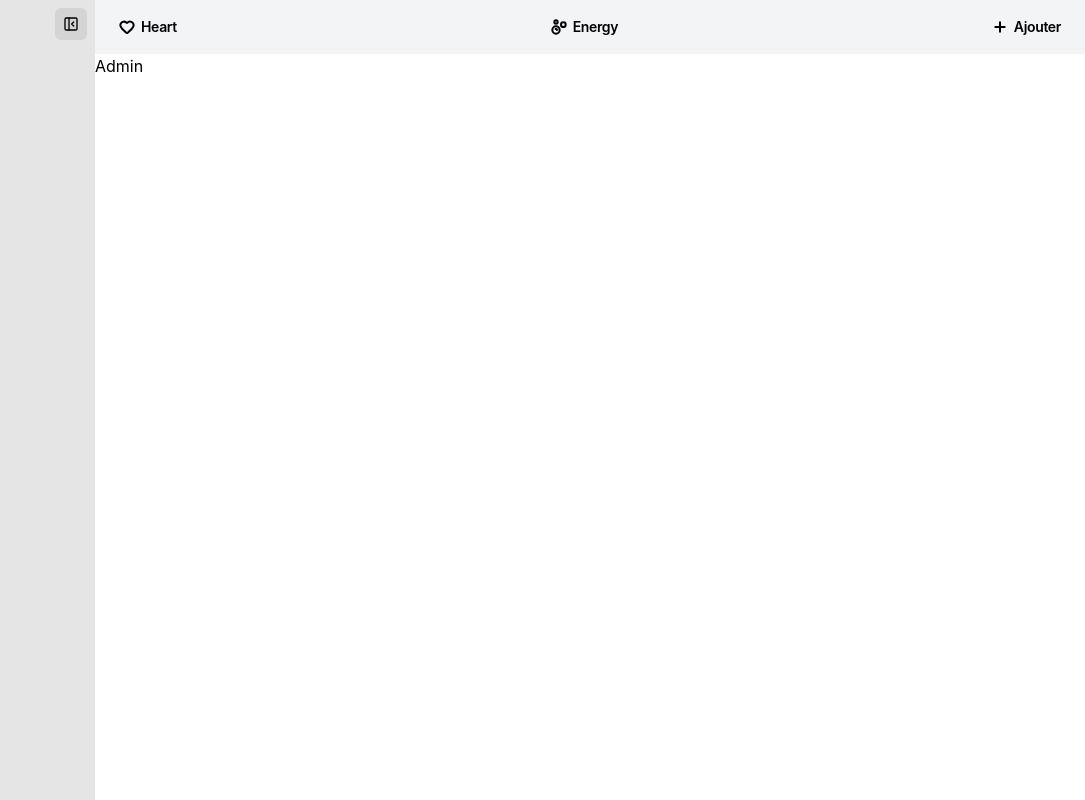
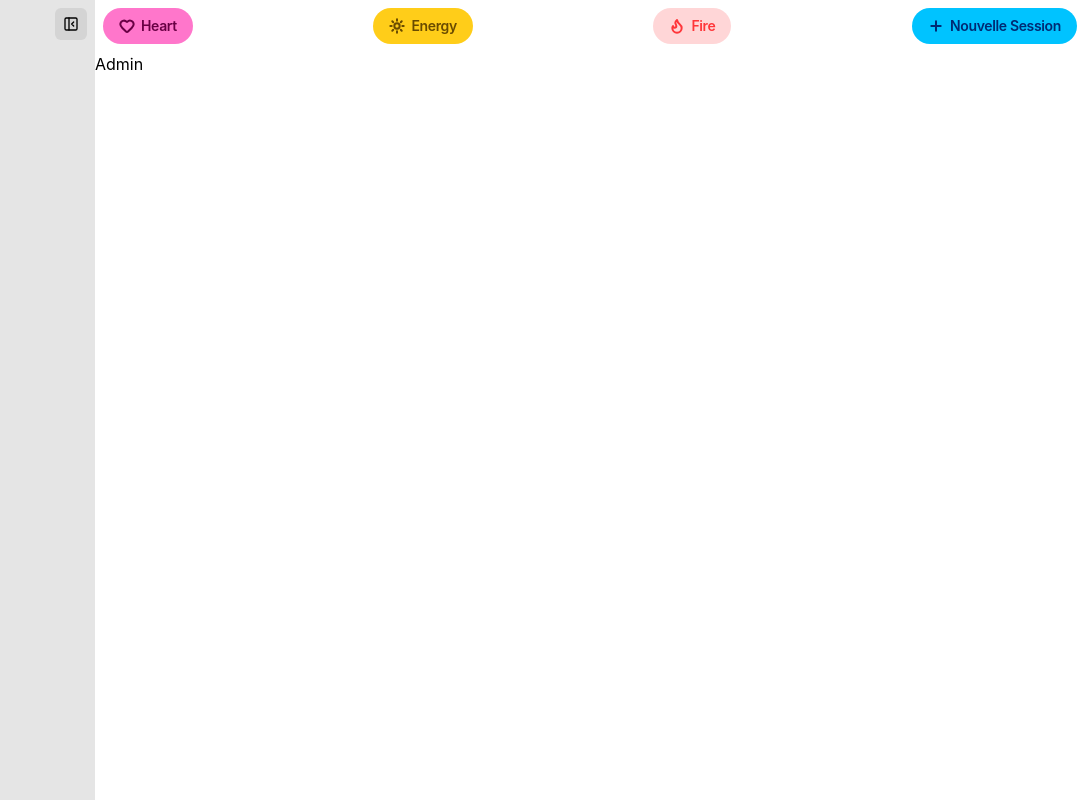
Before and after one commit to Codegithub2024/Gestion-formation, a React (Vite) app: page /admin in a window 1280 px wide. Shown: the whole page, without its empty margins (195-1280 px from the left). Built offline with nearby package versions, Linux system fonts and the light colour scheme; no server answers.

Commit message:
backend api tested successfully

```diff
--- a/package.json
+++ b/package.json
@@ -17,7 +17,8 @@
     "react": "^19.2.4",
     "react-dom": "^19.2.4",
     "react-router-dom": "^7.14.0",
-    "tailwindcss": "^4.2.2"
+    "tailwindcss": "^4.2.2",
+    "zustand": "^5.0.12"
   },
   "devDependencies": {
     "@eslint/js": "^9.39.4",
--- a/src/App.tsx
+++ b/src/App.tsx
@@ -1,15 +1,32 @@
 import { Routes, Route, BrowserRouter } from "react-router-dom";
 import AdminLayout from "./layout/AdminLayout";
+import { useEffect, useState } from "react";
 
 function App() {
+  // const [data, setData] = useState(null)
 
-    const data = login();
+  useEffect(() => {
+    login();
+  }, []);
 
-    async function login() {
-      const req = await fetch("http://localhost:8085/api/auth/login");
-      const response = await req.json();
-      return response;
+  async function login() {
+    const res = await fetch("http://localhost:8086/api/auth/login", {
+      method: "POST",
+      headers: {
+        "Content-Type": "application/json",
+      },
+      body: JSON.stringify({
+        email: "admin@formation.com",
+        motDePasse: "admin123",
+      }),
+    });
+
+    if (!res.ok) {
+      throw new Error("Erreur de connexion");
     }
+
+    console.log(await res.json());
+  }
 
   return (
     <BrowserRouter>
@@ -18,14 +35,13 @@ function App() {
           <Route path="/admin" element={<div>Admin</div>} />
         </Route>
         <Route element={<AdminLayout />}>
-          <Route path="/admin" element={<div>Admin</div>} />
+          <Route path="/login" element={<div>Login</div>} />
         </Route>
         <Route
           path="/home"
           element={
-            <div className="flex w-full min-h-screen bg-slate-800 text-white justify-center items-center">
+            <div className="flex w-full min-h-screen bg-neutral-200 text-neutral-800 font-bold justify-center items-center">
               <p>Home</p>
-              <div>{data}</div>
             </div>
           }
         />
--- a/src/components/PrimaryButton.tsx
+++ b/src/components/PrimaryButton.tsx
@@ -1,4 +1,4 @@
-type ButtonStyle = "primary" | "secondary" | "tertiary";
+type ButtonStyle = "blue" | "amber" | "pink" | "red";
 
 type ButtonType = {
   text: string;
@@ -11,14 +11,21 @@ export default function PrimaryButton({
   text,
   children,
   placeAfter,
-  buttonStyle = "primary",
+  buttonStyle = "blue",
 }: ButtonType) {
+  const style = {
+    blue: "bg-primary-blue text-primary-blue-text hover:outline-primary-blue-text",
+    amber:
+      "bg-primary-amber text-primary-amber-text hover:outline-primary-amber-text",
+    pink: "bg-primary-pink text-primary-pink-text hover:outline-primary-pink-text",
+    red: "bg-primary-red-text text-primary-red hover:outline-primary-red",
+  };
   return (
     <button
-      className={`rounded-full inline-flex justify-center items-center bg-${buttonStyle} h-9.5 px-4 outline-1 outline-offset-6 outline-transparent transition-all duration-100 hover:outline-${buttonStyle}-text active:outline-offset-0 hover:outline-offset-2 hover:*:scale-[1.03] active:*:scale-[0.97] ease-out cursor-pointer text-${buttonStyle}-text gap-1.5`}
+      className={`rounded-full inline-flex justify-center items-center h-9 px-4 outline-1 outline-offset-6 outline-transparent transition-all duration-150 active:outline-offset-0 hover:outline-offset-2 hover:*:scale-[1.05] active:*:scale-[0.95] ease-out cursor-pointer ${style[buttonStyle]}`}
     >
       <p
-        className={`text-sm inline-flex justify-center *:stroke-3 transition-all duration-100 items-center gap-1.5 font-semibold capitalize tracking-tight leading-0 text-${buttonStyle}-text`}
+        className={`text-sm inline-flex justify-center *:stroke-3 transition-all duration-150 items-center gap-1.5 font-semibold capitalize tracking-tight leading-0`}
       >
         {!placeAfter && children}
         {text}
--- a/src/index.css
+++ b/src/index.css
@@ -5,10 +5,12 @@
 }
 
 @theme{
-    --color-primary: #00C3FF;
-    --color-primary-text: #002A73;
-    --color-secondary: #FFCD19;
-    --color-secondary-text: #694B00;
-    --color-tertiary: #FF76CB;
-    --color-tertiary-text: #690044;
+    --color-primary-blue: #00C3FF;
+    --color-primary-blue-text: #002A73;
+    --color-primary-amber: #FFCD19;
+    --color-primary-amber-text: #694B00;
+    --color-primary-pink: #FF76CB;
+    --color-primary-pink-text: #690044;
+    --color-primary-red: #FF363A;
+    --color-primary-red-text: #FFD6D7;
 }
--- a/src/layout/AdminLayout.tsx
+++ b/src/layout/AdminLayout.tsx
@@ -1,13 +1,15 @@
-import { Outlet } from "react-router-dom";
+import { NavLink, Outlet } from "react-router-dom";
 import gsap from "gsap";
 import { useGSAP } from "@gsap/react";
 import { useEffect, useRef, useState } from "react";
 import {
   Bubbles,
+  Flame,
   Heart,
   PanelLeftClose,
   PanelLeftOpen,
   Plus,
+  Sun,
 } from "lucide-react";
 import PrimaryButton from "../components/PrimaryButton";
 
@@ -124,14 +126,19 @@ export default function AdminLayout() {
         </div>
       </aside>
       <main className="flex flex-col flex-1">
-        <nav className="flex overflow-hidden justify-between p-2 min-h-12 bg-gray-100">
-          <PrimaryButton text="heart" buttonStyle="tertiary">
+        <nav className="flex overflow-hidden justify-between p-2 min-h-12 bg-white">
+          <PrimaryButton text="heart" buttonStyle="pink">
             <Heart size={16} />
           </PrimaryButton>
-          <PrimaryButton text="energy" buttonStyle="secondary">
-            <Bubbles size={16} />
+          <NavLink to="/home">
+            <PrimaryButton text="energy" buttonStyle="amber">
+              <Sun size={16} />
+            </PrimaryButton>
+          </NavLink>
+          <PrimaryButton text="fire" buttonStyle="red">
+            <Flame size={16} />
           </PrimaryButton>
-          <PrimaryButton text="Ajouter" buttonStyle="primary">
+          <PrimaryButton text="Nouvelle session" buttonStyle="blue">
             <Plus size={16} />
           </PrimaryButton>
         </nav>
```
Also changed, not shown: 1 other file (tests, documents, lock files or other folders).
